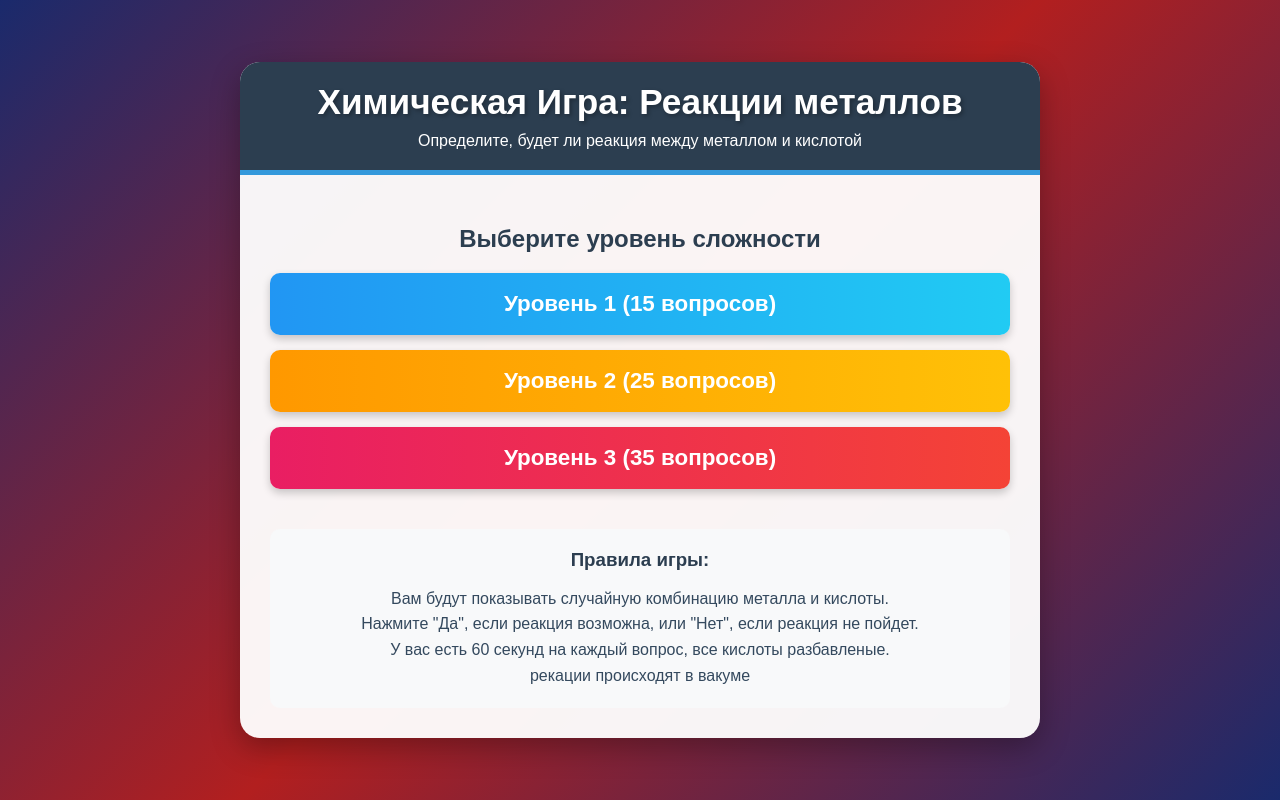
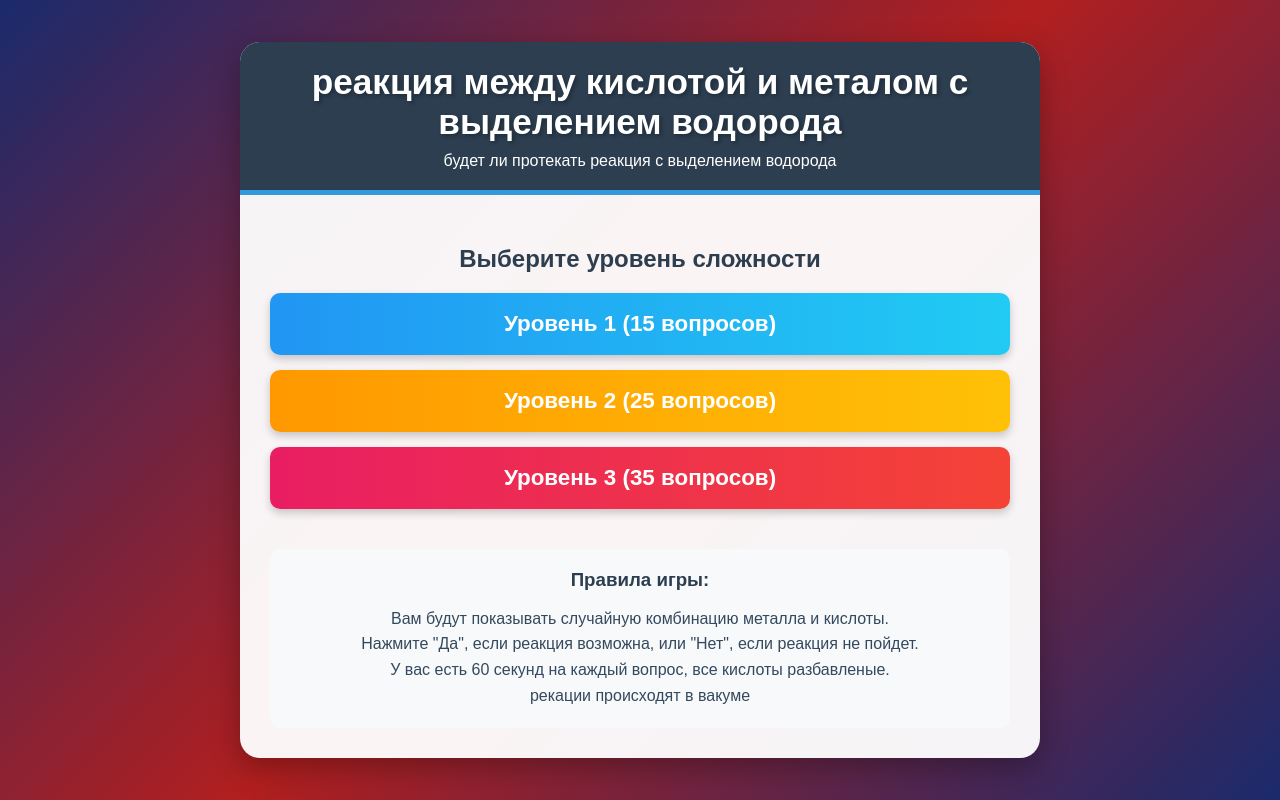
Before and after one commit to keronos1324/gamehimiya, a plain HTML site: page index.html in a window 1280 px wide. Drawn offline with Linux system fonts and the light colour scheme.

Commit message:
Update index.html

```diff
--- a/index.html
+++ b/index.html
@@ -245,8 +245,8 @@
 <body>
     <div class="container">
         <header>
-            <h1>Химическая Игра: Реакции металлов</h1>
-            <p>Определите, будет ли реакция между металлом и кислотой</p>
+            <h1>реакция между кислотой и металом с выделением водорода</h1>
+            <p>будет ли протекать реакция с выделением водорода</p>
         </header>
 
         <!-- Стартовый экран -->
```
